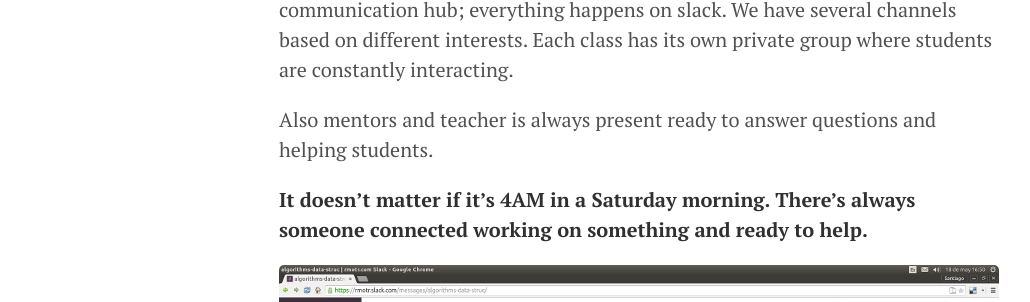
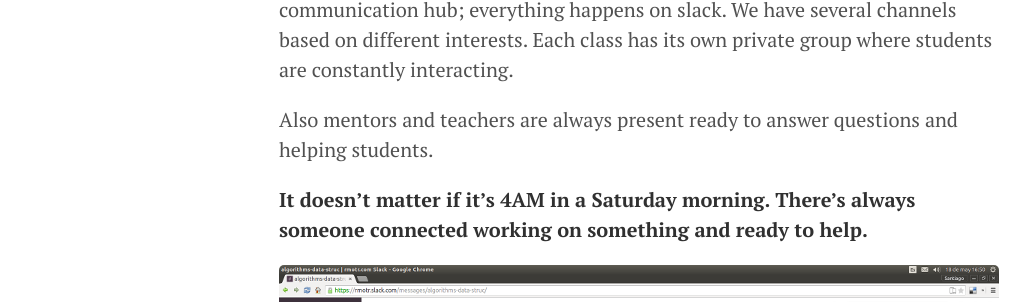
Before and after one commit to mcne65/rmotr.github.io, a Jekyll site: the page built from _posts/2015-05-18-what-happens-at-rmotr.md, in a window 1280 px wide and 900 px high, scrolled down 865 px. Shown: the part 154-456 px from the top of the window, without its empty margins (1-1031 px from the left). Built offline with Jekyll 4.4.1, drawn with Linux system fonts in a browser that asks for light colours; Markdown is read by kramdown in place of the engine named in the settings; comment, search, counter and statistics services are not loaded.

Commit message:
Update 2015-05-18-what-happens-at-rmotr.md

```diff
--- a/_posts/2015-05-18-what-happens-at-rmotr.md
+++ b/_posts/2015-05-18-what-happens-at-rmotr.md
@@ -16,7 +16,7 @@ rmotr.com is not just a programming course; it's a **complete environment** wher
 
 We believe that communication and human interaction is key in order to create a great learning experience. That's why it's the center of our process. You'll be working 6 weeks side by side with your classmates. We use [Slack](https://slack.com/) as our main communication hub; everything happens on slack. We have several channels based on different interests. Each class has its own private group where students are constantly interacting.
 
-Also mentors and teacher is always present ready to answer questions and helping students.
+Also mentors and teachers are always present ready to answer questions and helping students.
 
 **It doesn't matter if it's 4AM in a Saturday morning. There's always someone connected working on something and ready to help.**
 
```
